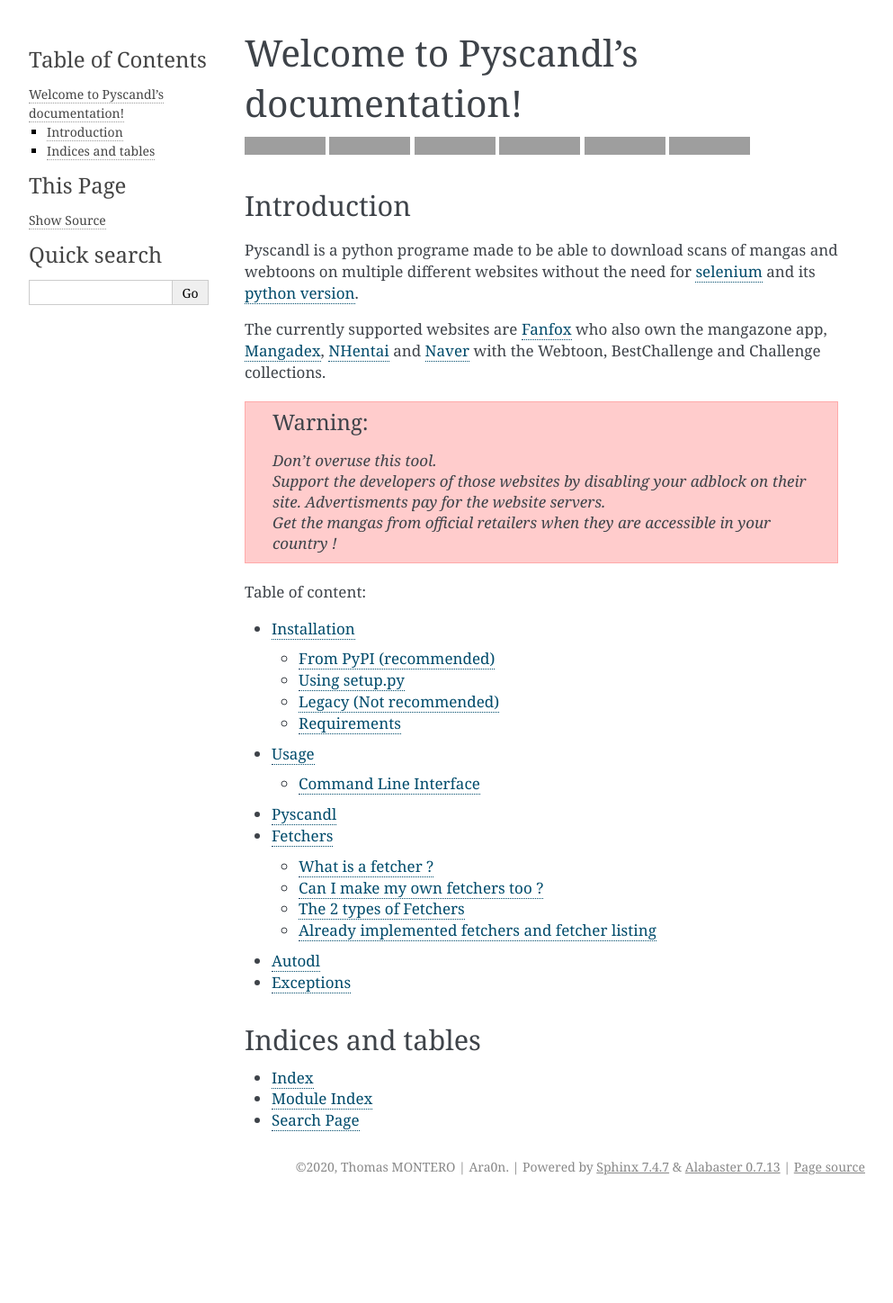
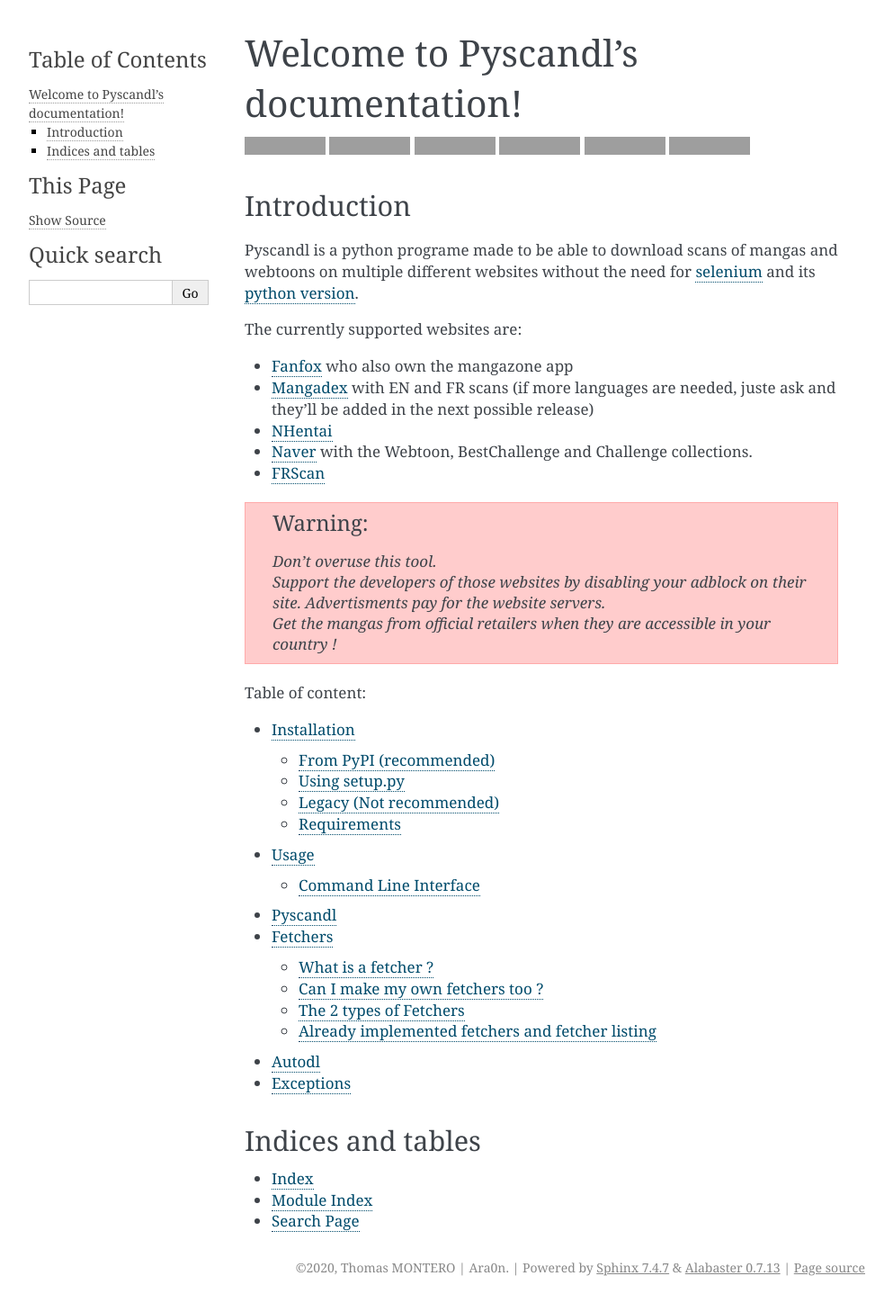
Before and after one commit to Ara0n/pyscandl, a Sphinx documentation site: the page built from docs/source/index.rst, in a window 1280 px wide. Shown: the whole page at 90% size, without its empty margins (148-1141 px from the left). Built offline with Sphinx 7.4.7, drawn with Linux system fonts in a browser that asks for light colours; before the commit the page ends 1336 px from its top, so only the background shows below that; grey boxes are pictures that could not be loaded.

Commit message:
updated doc

```diff
--- a/docs/source/index.rst
+++ b/docs/source/index.rst
@@ -27,7 +27,14 @@
 
 Pyscandl is a python programe made to be able to download scans of mangas and webtoons on multiple different websites without the need for `selenium <https://www.selenium.dev/>`_ and its `python version <https://selenium-python.readthedocs.io/>`_.
 
-The currently supported websites are `Fanfox <https://fanfox.net>`_ who also own the mangazone app, `Mangadex <https://mangadex.com>`_, `NHentai <https://nhentai.net>`_ and `Naver <https://comic.naver.com>`_ with the Webtoon, BestChallenge and Challenge collections.
+The currently supported websites are:
+
+* `Fanfox <https://fanfox.net>`_ who also own the mangazone app
+* `Mangadex <https://mangadex.com>`_ with EN and FR scans (if more languages are needed, juste ask and they'll be added in the next possible release)
+* `NHentai <https://nhentai.net>`_
+* `Naver <https://comic.naver.com>`_ with the Webtoon, BestChallenge and Challenge collections.
+* `FRScan <https://www.frscan.me/>`_
+
 
 .. warning::
    | *Don't overuse this tool.*
```
